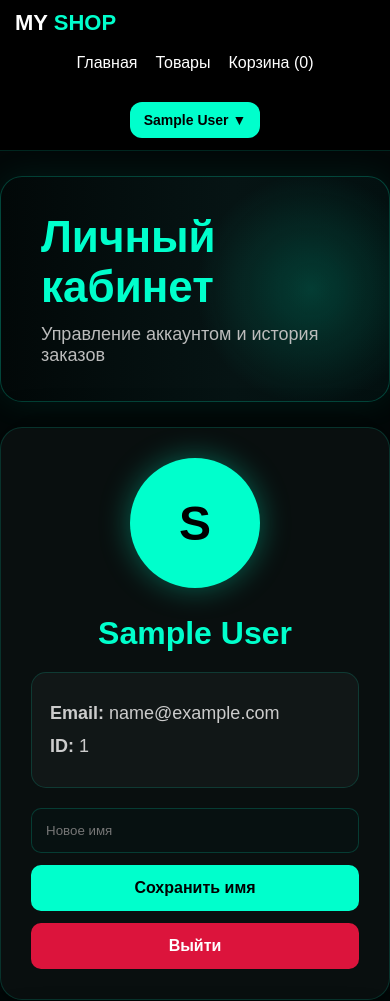
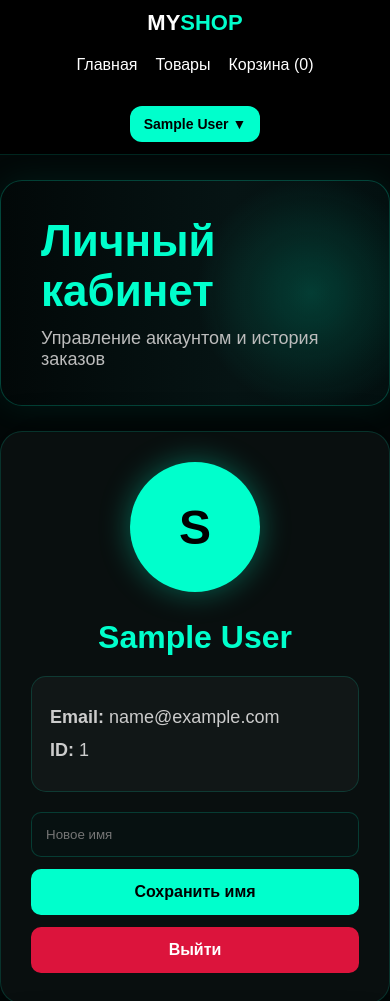
Before and after one commit to monami66/my-shop, a website: page my-shop/client/profile.html in a window 390 px wide. Shown: the top 1001 px of the page. Drawn offline with Linux system fonts and the light colour scheme; no server answers; sample sign-in values are in the browser's storage.

```diff
--- a/my-shop/client/profile.html
+++ b/my-shop/client/profile.html
@@ -611,30 +611,38 @@
 
 @media (max-width: 900px) {
 
-  .navbar {
+.navbar {
 
   padding: 12px 15px;
 
   display: flex;
 
-  flex-direction: row;
-
-  justify-content: space-between;
+  flex-direction: column;
 
   align-items: center;
 
-  flex-wrap: wrap;
-
-  gap: 12px;
+  justify-content: center;
+
+  gap: 14px;
 
   height: auto;
 }
 
 .logo {
 
+  width: 100%;
+
   font-size: 22px;
 
   line-height: 1;
+
+  text-align: center;
+
+  display: flex;
+
+  justify-content: center;
+
+  align-items: center;
 }
 
 .nav-links {
```
